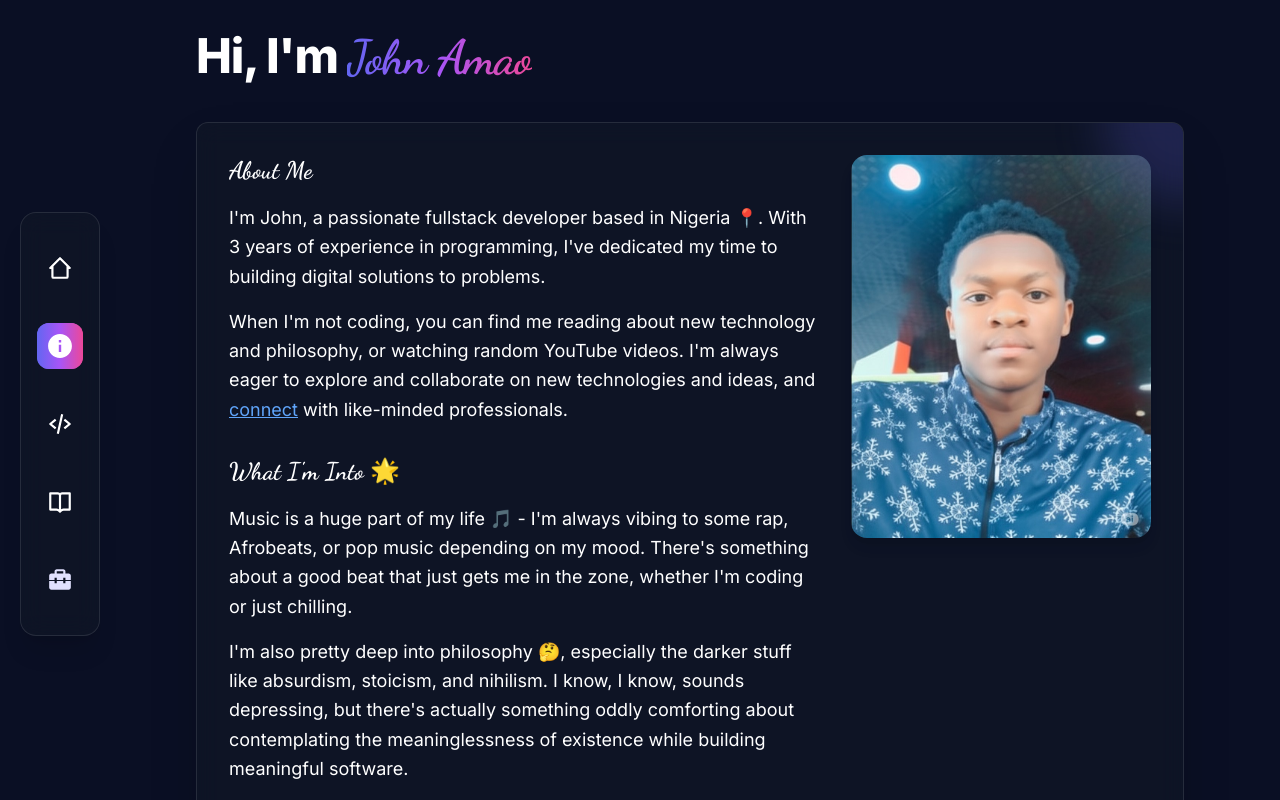
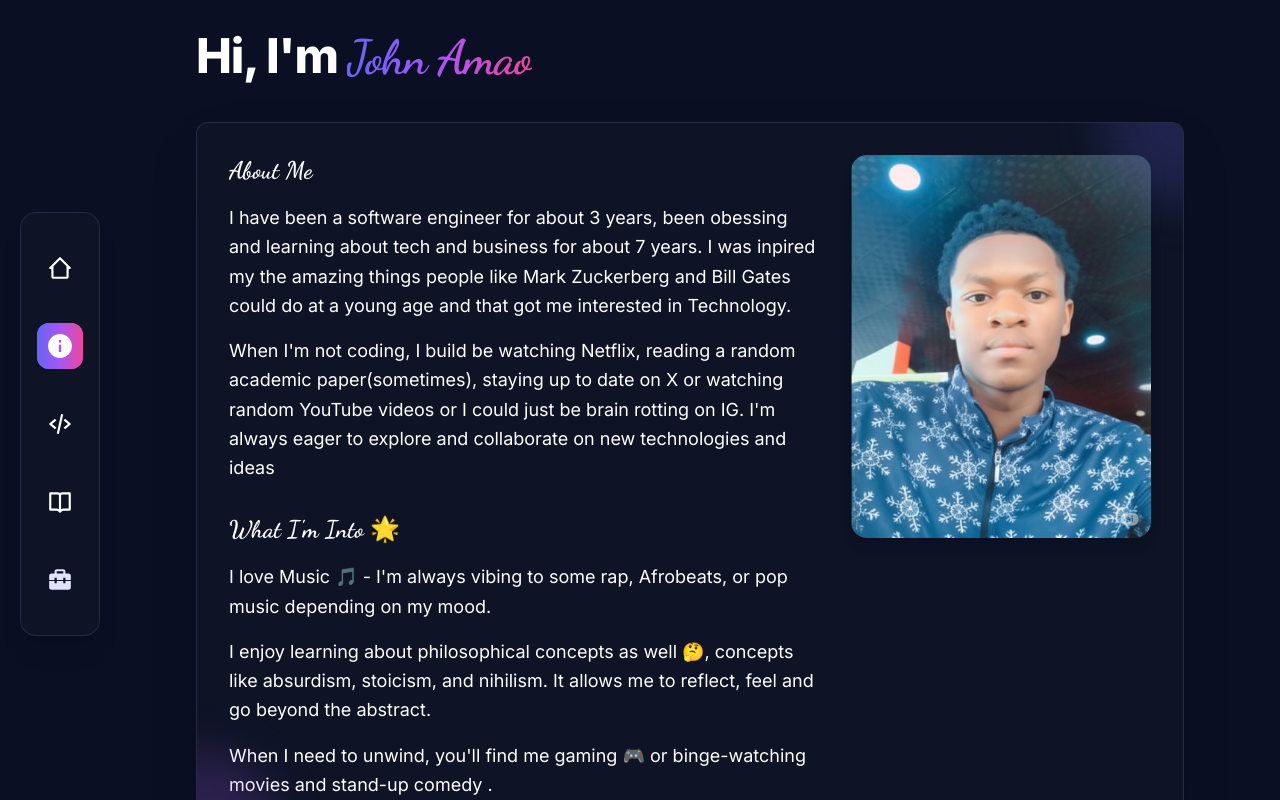
Before and after one commit to JOHN-AMAO/Portfolio, a Next.js app: page /about in a window 1280 px wide. Shown: the top 800 px of the page. Built offline with nearby package versions, Linux system fonts and the light colour scheme.

Commit message:
update to about page

```diff
--- a/app/(routes)/about/page.tsx
+++ b/app/(routes)/about/page.tsx
@@ -43,27 +43,25 @@ const Page = () => {
                 <h3 className={`text-2xl font-bold mb-4 text-white ${dancingScript.className}`}>About Me</h3>
                 <div className={`text-white text-lg mb-8 leading-relaxed `}>
                   <p className="mb-4">
-                    I&apos;m John, a passionate fullstack developer based in Nigeria 📍. With 3 years of experience in programming, I&apos;ve dedicated my time to building digital solutions to problems.
+                    I have been a software engineer for about 3 years, been obessing and learning about tech and business for about 7 years.
+                    I was inpired my the amazing things people like Mark Zuckerberg and Bill Gates could do at a young age and that got me interested in Technology.
                   </p>
                   <p>
-                    When I&apos;m not coding, you can find me reading about new technology and philosophy, or watching random YouTube videos. I&apos;m always eager to explore and collaborate on new technologies and ideas, and{" "}
-                    <Link href="mailto:amaojohn767@gmail.com" className="text-blue-400 hover:text-blue-300 underline transition-colors">
-                      connect
-                    </Link>{" "}
-                    with like-minded professionals.
+                    When I&apos;m not coding, I build be watching Netflix, reading a random academic paper(sometimes), staying up to date on X or watching random YouTube videos or I could just be brain rotting on IG. I&apos;m always eager to explore and collaborate on new technologies and ideas
+
                   </p>
                 </div>
 
                 <h3 className={`text-2xl font-bold mb-4 text-white ${dancingScript.className}`}>What I&apos;m Into 🌟</h3>
                 <div className="text-white text-lg leading-relaxed">
                   <p>
-                    Music is a huge part of my life 🎵 - I&apos;m always vibing to some rap, Afrobeats, or pop music depending on my mood. There&apos;s something about a good beat that just gets me in the zone, whether I&apos;m coding or just chilling.
+                    I love Music 🎵 - I&apos;m always vibing to some rap, Afrobeats, or pop music depending on my mood.
                   </p>
                   <p className="mt-4">
-                    I&apos;m also pretty deep into philosophy 🤔, especially the darker stuff like absurdism, stoicism, and nihilism. I know, I know, sounds depressing, but there&apos;s actually something oddly comforting about contemplating the meaninglessness of existence while building meaningful software.
+                    I enjoy learning about philosophical concepts as well 🤔, concepts like absurdism, stoicism, and nihilism. It allows me to reflect, feel and go beyond the abstract.
                   </p>
                   <p className="mt-4">
-                    When I need to unwind, you&apos;ll find me gaming 🎮 or binge-watching movies and stand-up comedy 🎻. There&apos;s nothing like a good laugh after debugging code for hours. And yeah, I&apos;m one of those people who actually enjoys reading 📚 - give me a good book and I&apos;m set for the weekend.
+                    When I need to unwind, you&apos;ll find me gaming 🎮 or binge-watching movies and stand-up comedy .
                   </p>
                 </div>
               </div>
@@ -82,10 +80,7 @@ const Page = () => {
 
             </div>
 
-
             </div>
-
-
           </div>
 
         </div>
--- a/app/(routes)/projects/page.tsx
+++ b/app/(routes)/projects/page.tsx
@@ -18,9 +18,9 @@ const noiseBackground = {
 
 const Page = () => {
   return (
-    <div className='flex flex-col gap-6 justify-center text-white items-center md:ml-20'>
-      <div className=' flex flex-col w-3/4 py-5'>
-        <h1 className={`text-xl md:text-4xl mt-5 mb-5 ${dancingScript.className}`}>Works.</h1>
+    <div className='flex flex-col gap-6 justify-center text-white  '>
+      <div className=' flex flex-col py-5 md:ml-20 ml-5'>
+        <h1 className={`text-xl md:text-4xl mt-5 mb-5  ${dancingScript.className}`}>Works.</h1>
 
         <p className='font-bold text-gray-500'>
           Some cool stuff I&apos;ve built
@@ -38,7 +38,7 @@ const Page = () => {
 
 
 
-      <div className=' md:grid md:grid-cols-3 flex flex-col gap-8 md:gap-x-4 md:gap-y-8 mx-4 mb-60'>
+      <div className=' md:grid md:grid-cols-3 flex flex-col gap-8 md:gap-x-4 md:gap-y-8 mx-4 mb-60 md:ml-20'>
 
 
       <Link href='https://looplearn.app' className="group">
--- a/app/page.tsx
+++ b/app/page.tsx
@@ -150,7 +150,7 @@ export default function Home() {
                 </Button>
               </Link>
               <Link href="/about">
-                <Button variant="outline" className="bg-gray-900/60 border-white/20 text-white hover:bg-white/10 hover:border-white/30 transition-all duration-300 rounded-xl px-8 py-6 text-base font-medium backdrop-blur-sm">
+                <Button variant="outline" className="bg-gray-900/60 border-white/20 text-white hover:text-white hover:bg-white/10 hover:border-white/30 transition-all duration-300 rounded-xl px-8 py-6 text-base font-medium backdrop-blur-sm">
                   About Me
                 </Button>
               </Link>
@@ -234,10 +234,10 @@ export default function Home() {
             </div>
 
             <p className="mb-8 text-white/80 text-lg leading-relaxed">
-              I am a Fullstack Engineer interested in and studying machine
-              learning. I think of myself as a product person, as I like to
-              envision projects from ideas to end users. I also employ
-              various technologies and frameworks in building products.
+
+          I am a Software Engineer with expertise in web, mobile, and AI development. I excel at solving complex problems
+          spanning architecture and systems design, while also focusing on how technology can optimize business operations.
+          I leverage diverse technologies and frameworks to build comprehensive products.
             </p>
 
             <Link href="/about">
```
